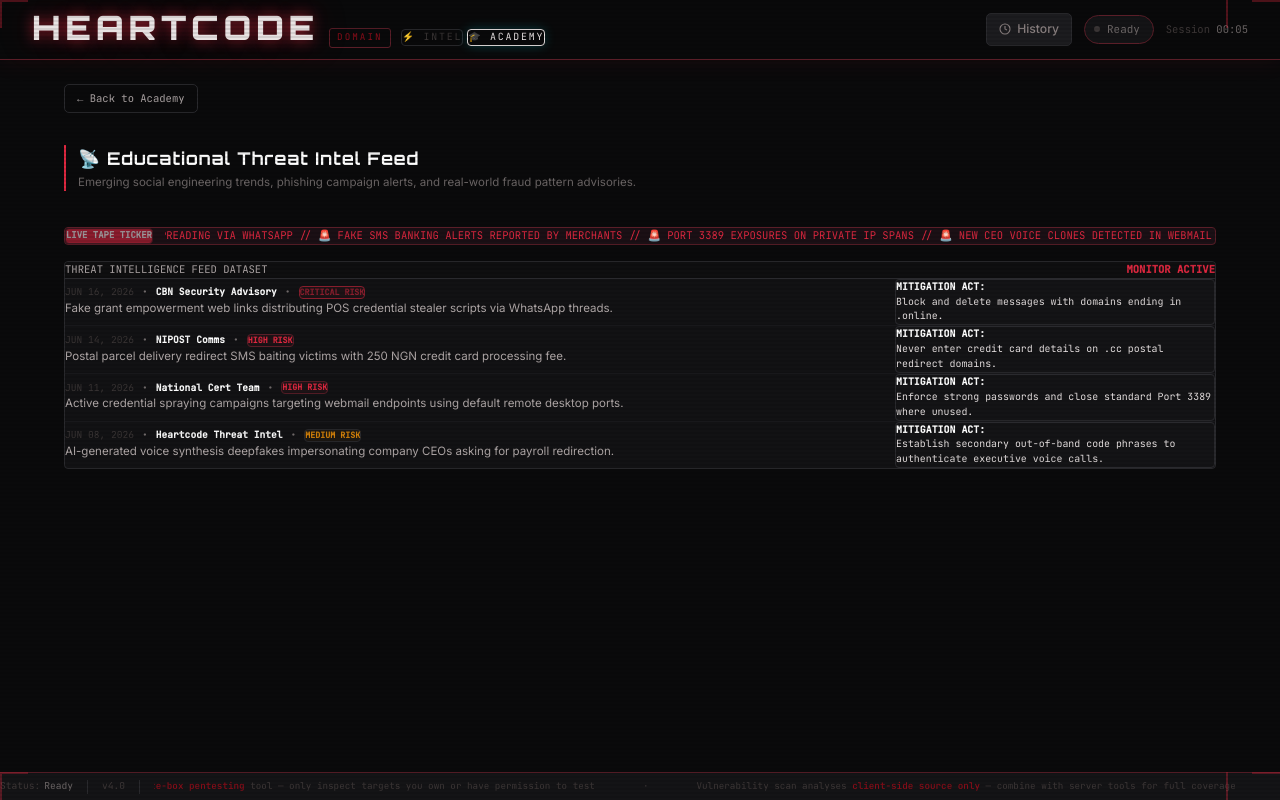
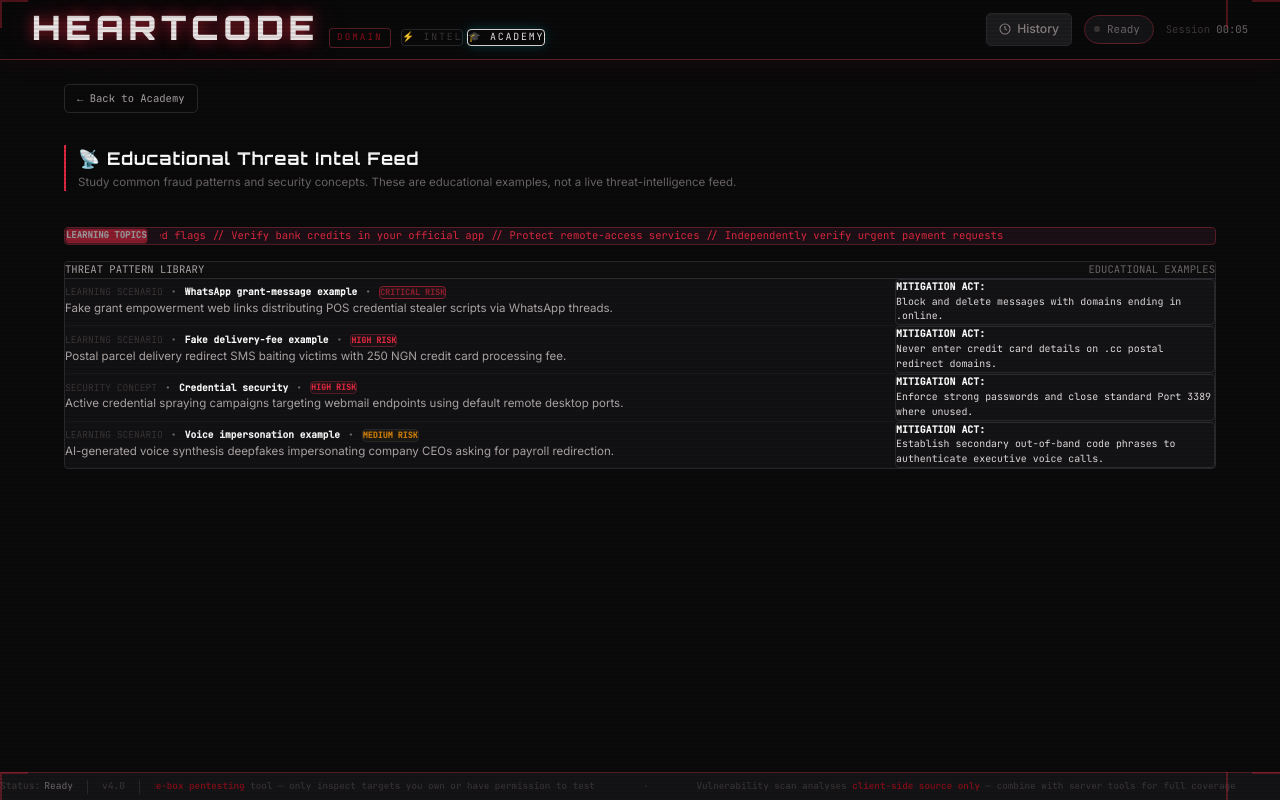
Before and after one commit to heartcode2010/HEARTCODE, a React (Vite) app in the folder frontend/: page /academy/threat-feed in a window 1280 px wide. Built offline with nearby package versions, Linux system fonts and the light colour scheme.

Commit message:
Make threat briefings transparent educational examples rather than fake live feed

```diff
--- a/frontend/src/components/academy/ThreatFeed/index.tsx
+++ b/frontend/src/components/academy/ThreatFeed/index.tsx
@@ -13,32 +13,32 @@ interface FeedItem {
 const FEED_ITEMS: FeedItem[] = [
   {
     id: 'f-1',
-    date: 'JUN 16, 2026',
-    source: 'CBN Security Advisory',
+    date: 'LEARNING SCENARIO',
+    source: 'WhatsApp grant-message example',
     threat: 'Fake grant empowerment web links distributing POS credential stealer scripts via WhatsApp threads.',
     risk: 'critical',
     action: 'Block and delete messages with domains ending in .online.'
   },
   {
     id: 'f-2',
-    date: 'JUN 14, 2026',
-    source: 'NIPOST Comms',
+    date: 'LEARNING SCENARIO',
+    source: 'Fake delivery-fee example',
     threat: 'Postal parcel delivery redirect SMS baiting victims with 250 NGN credit card processing fee.',
     risk: 'high',
     action: 'Never enter credit card details on .cc postal redirect domains.'
   },
   {
     id: 'f-3',
-    date: 'JUN 11, 2026',
-    source: 'National Cert Team',
+    date: 'SECURITY CONCEPT',
+    source: 'Credential security',
     threat: 'Active credential spraying campaigns targeting webmail endpoints using default remote desktop ports.',
     risk: 'high',
     action: 'Enforce strong passwords and close standard Port 3389 where unused.'
   },
   {
     id: 'f-4',
-    date: 'JUN 08, 2026',
-    source: 'Heartcode Threat Intel',
+    date: 'LEARNING SCENARIO',
+    source: 'Voice impersonation example',
     threat: 'AI-generated voice synthesis deepfakes impersonating company CEOs asking for payroll redirection.',
     risk: 'medium',
     action: 'Establish secondary out-of-band code phrases to authenticate executive voice calls.'
@@ -56,25 +56,25 @@ const ThreatFeed: React.FC = () => {
 
       <div className="academy-section-header">
         <h2 className="academy-section-title">📡 Educational Threat Intel Feed</h2>
-        <p className="academy-section-desc">Emerging social engineering trends, phishing campaign alerts, and real-world fraud pattern advisories.</p>
+        <p className="academy-section-desc">Study common fraud patterns and security concepts. These are educational examples, not a live threat-intelligence feed.</p>
       </div>
 
       {/* scrolling ticker ribbon */}
       <div className="w-full bg-[#1b1015] border border-cyber-border-red rounded overflow-hidden p-2.5 flex items-center gap-3">
         <span className="bg-cyber-red border border-cyber-border-red text-white font-mono font-bold text-[0.56rem] px-2 py-0.5 rounded flex-shrink-0 animate-pulse">
-          LIVE TAPE TICKER
+          LEARNING TOPICS
         </span>
         <div className="flex-1 overflow-hidden whitespace-nowrap text-cyber-red font-mono text-[0.66rem] relative">
           <div className="inline-block animate-[marquee_25s_linear_infinite] hover:[animation-play-state:paused] cursor-default">
-            🚨 CBN GRANT SCAMS SPREADING VIA WHATSAPP // 🚨 FAKE SMS BANKING ALERTS REPORTED BY MERCHANTS // 🚨 PORT 3389 EXPOSURES ON PRIVATE IP SPANS // 🚨 NEW CEO VOICE CLONES DETECTED IN WEBMAIL COMPROMISES
+            Grant-message red flags // Verify bank credits in your official app // Protect remote-access services // Independently verify urgent payment requests
           </div>
         </div>
       </div>
 
       <div className="bg-cyber-surface border border-cyber-border rounded overflow-hidden">
         <div className="bg-cyber-bg2 px-4 py-2.5 border-b border-cyber-border flex justify-between font-mono text-[0.66rem] text-cyber-ash">
-          <span>THREAT INTELLIGENCE FEED DATASET</span>
-          <span className="text-cyber-red font-bold">MONITOR ACTIVE</span>
+          <span>THREAT PATTERN LIBRARY</span>
+          <span className="text-cyber-ash2">EDUCATIONAL EXAMPLES</span>
         </div>
 
         <div className="divide-y divide-cyber-border/40 font-sans text-xs">
```
